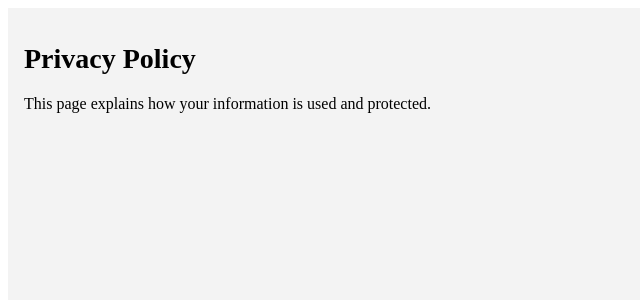
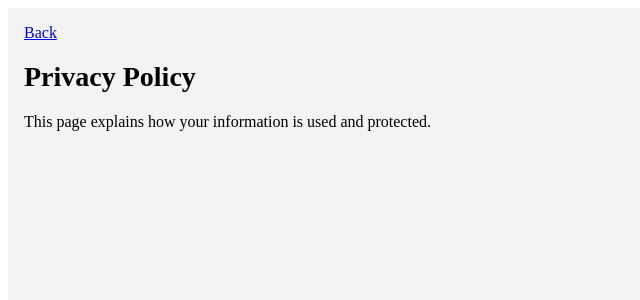
Before and after one commit to Lu-Rin-e/CS3377-Ethics-Coding-Project, a React (Vite) app: page /privacy in a window 1280 px wide. Shown: the top 300 px of the page, without its empty margins (0-640 px from the left). Built offline with nearby package versions, Linux system fonts and the light colour scheme.

Commit message:
Add 'Back' link to Privacy Policy page

```diff
--- a/src/pages/PrivacyPage.jsx
+++ b/src/pages/PrivacyPage.jsx
@@ -23,6 +23,11 @@ export default function PrivacyPage() {
   return (
     <div style={containerStyle}>
       <div>
+        <Link
+          to="/"
+        >
+          Back
+        </Link>
         <h1 style={headerStyle}>Privacy Policy</h1>
 
         <p style={textStyle}>
```
